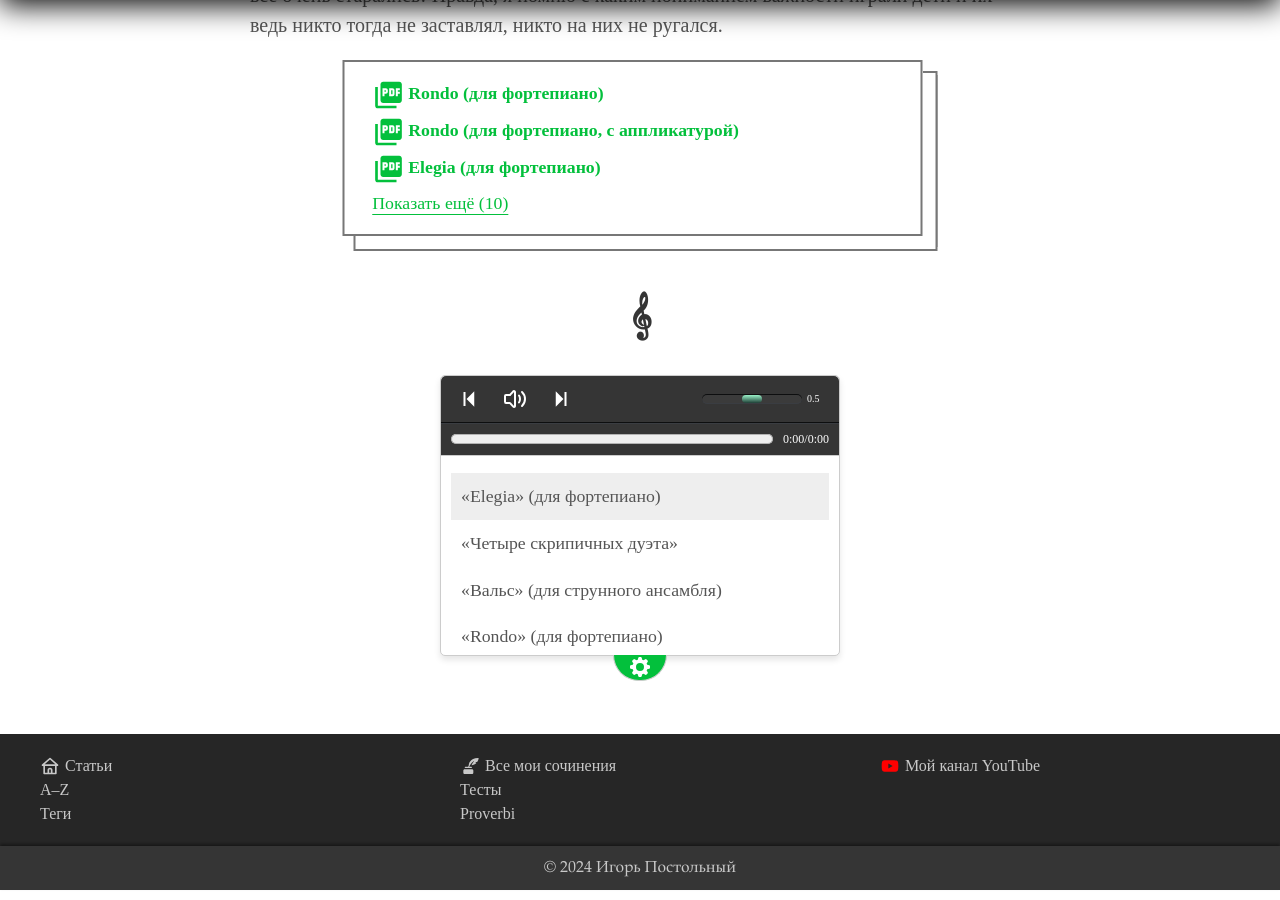
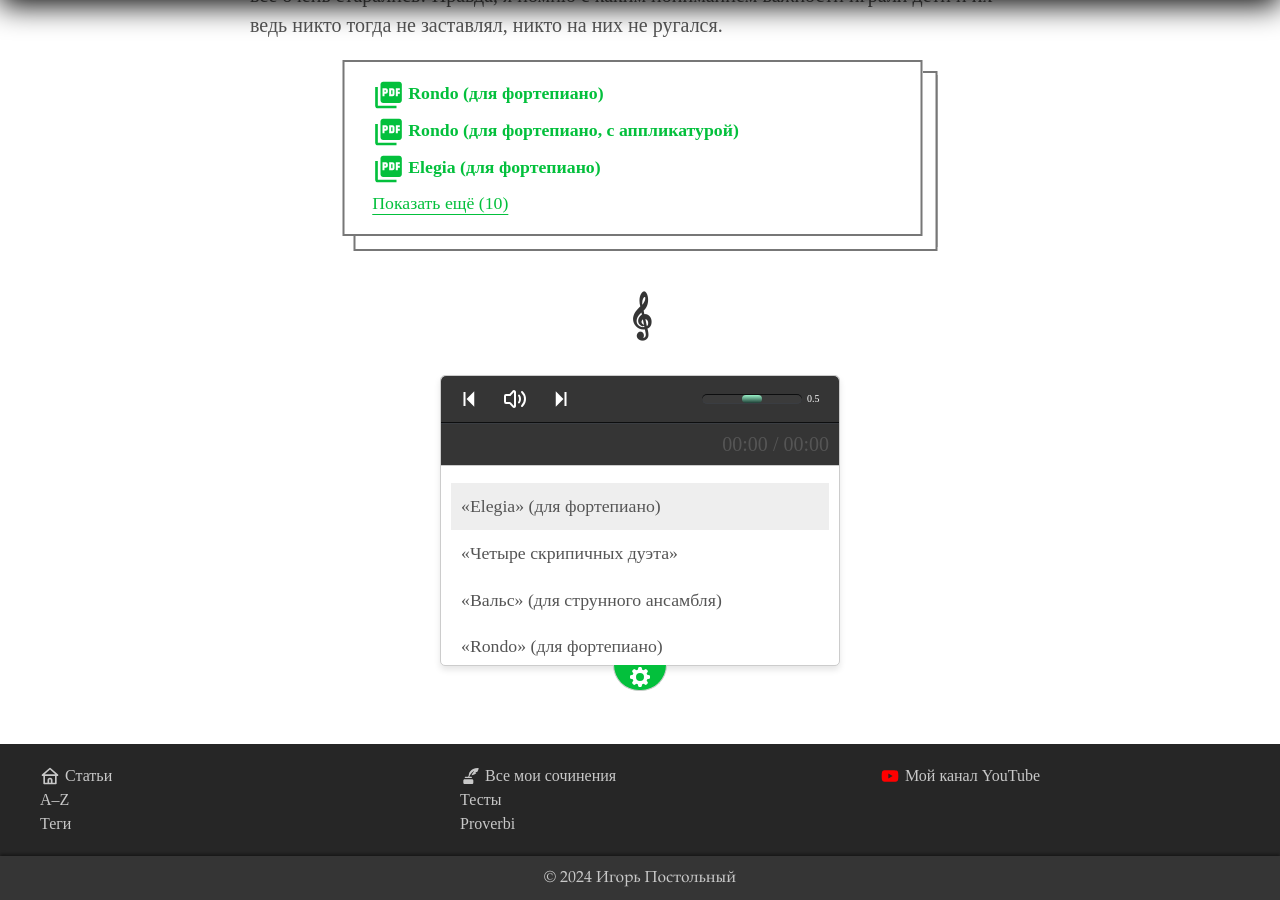
Before and after one commit to postolny/postolny.github.io, a Jekyll site: the page built from _pages/musica.html, in a window 1280 px wide and 900 px high, scrolled down 868 px. Built offline with Jekyll 4.4.1, drawn with Linux system fonts in a browser that asks for light colours.

Commit message:
Add files via upload

```diff
--- /dev/null
+++ b/_includes/albero_di_natale.html
@@ -0,0 +1 @@
+<div id="albero-di-natale"><img class="animated-image" src="/assets/albero-di-natale.png" alt=""></div>
--- a/_includes/audio-player.html
+++ b/_includes/audio-player.html
@@ -34,9 +34,11 @@
     </div>
     <hr>
     <div id="progress-container">
-      <progress id="progressBar" value="0" max="100"></progress>
-      <div id="timeContainer">
-        <span id="currentTime">0:00</span> / <span id="totalTime">0:00</span>
+      <div id="progressBar">
+        <div id="progressValue"></div>
+      </div>
+      <div class="time-info">
+        <span id="currentTime">00:00</span> / <span id="totalTime">00:00</span>
       </div>
     </div>
     <div id="playlist-container">
```
